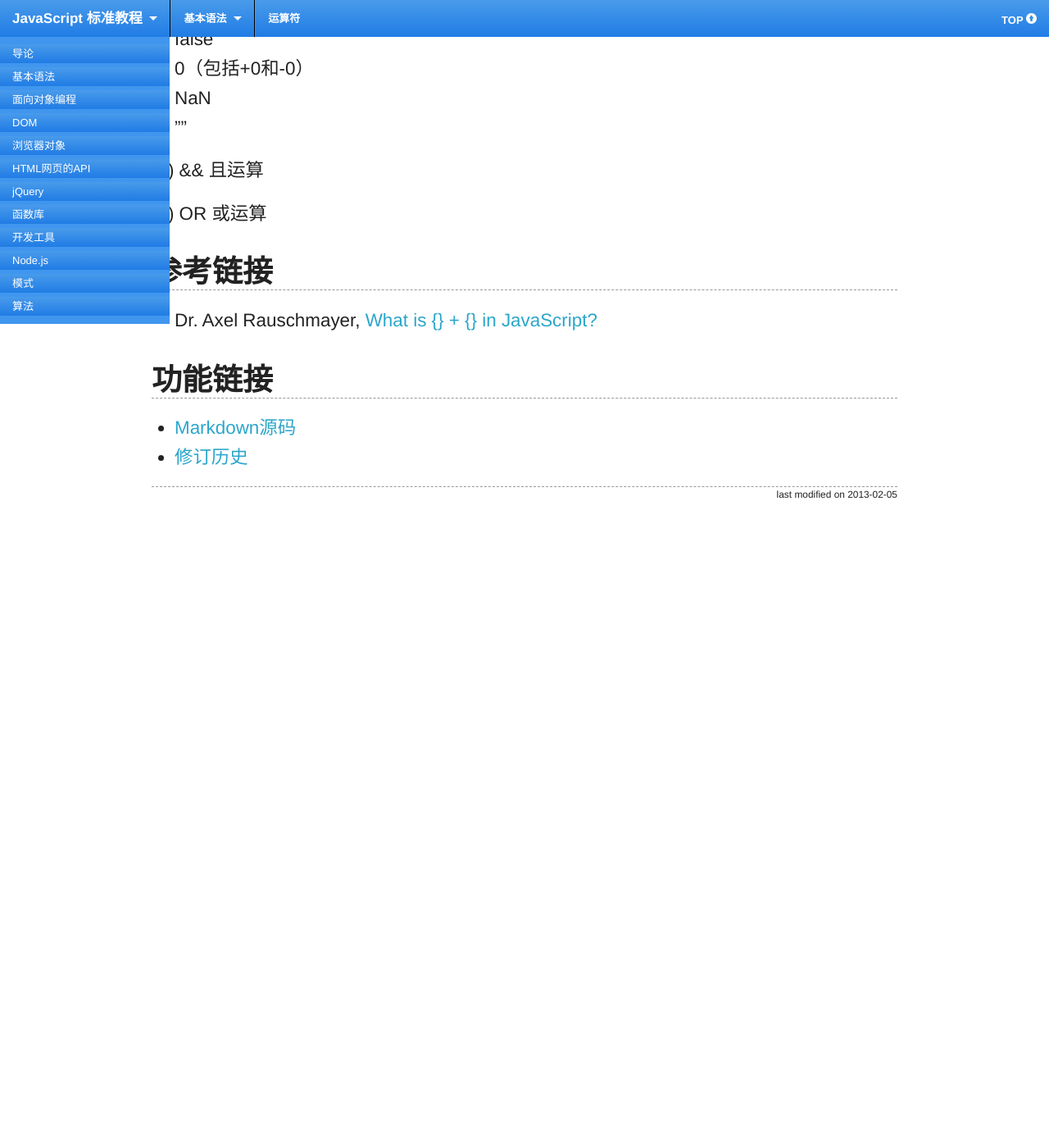
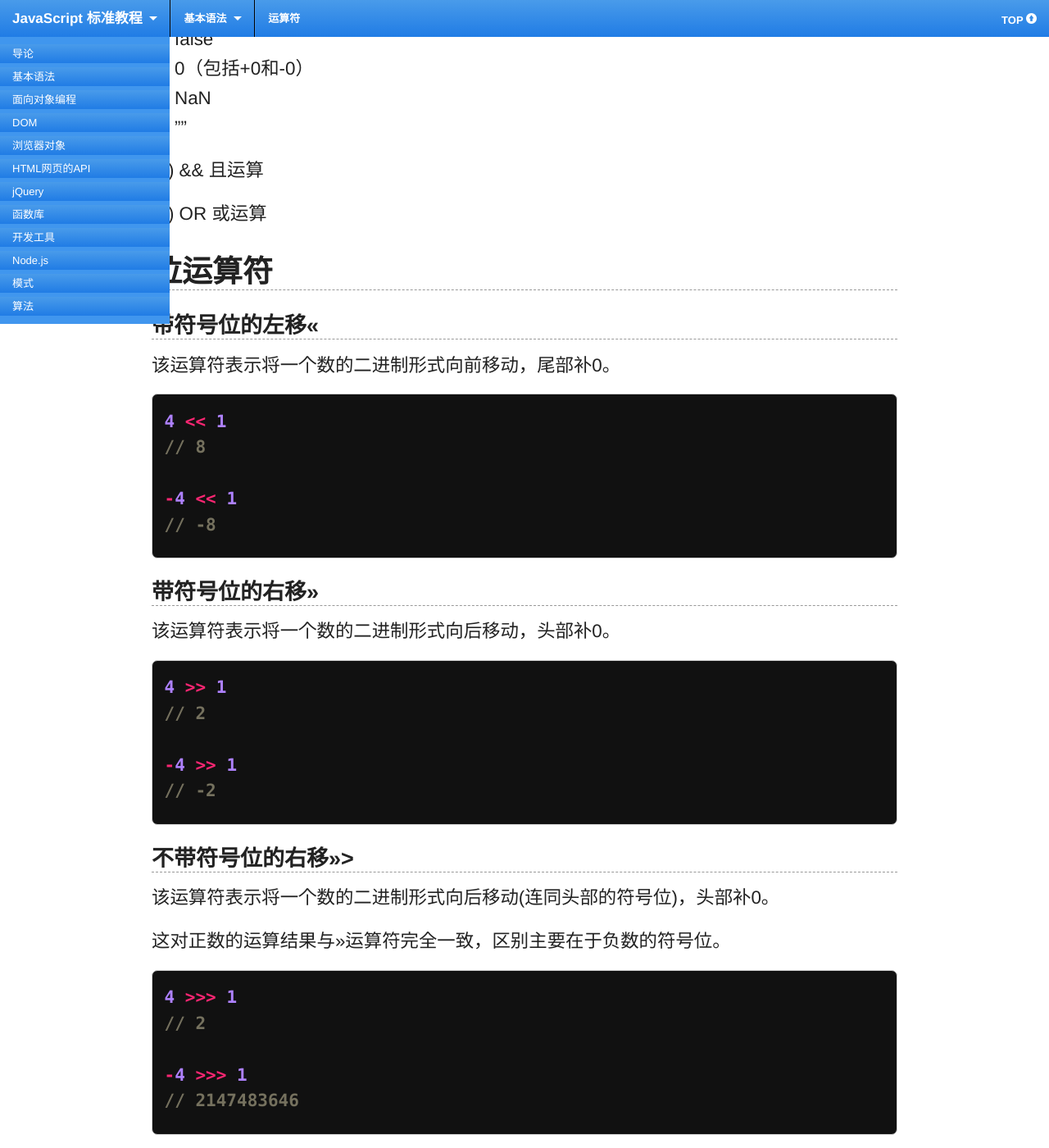
Before and after one commit to ruanyf/jstutorial, a Jekyll site: the page built from grammar/operator.md, in a window 1280 px wide and 1400 px high, scrolled down 8589 px. Shown: the whole window at 82% size. Built offline with Jekyll 4.4.1, drawn with Linux system fonts in a browser that asks for light colours; Markdown is read by kramdown in place of the engine named in the settings; before the commit the page ends 9219 px from its top, so only the background shows below that; some of the changed text lies outside the part shown.

Commit message:
add grammar/number

```diff
--- a/grammar/operator.md
+++ b/grammar/operator.md
@@ -3,7 +3,7 @@ title: 运算符
 layout: page
 category: grammar
 date: 2013-02-04
-modifiedOn: 2013-02-05
+modifiedOn: 2013-02-13
 ---
 
 ## 算术运算符
@@ -333,6 +333,54 @@ v1 === v2
 
 (3) OR 或运算
 
+## 位运算符
+
+### 带符号位的左移<<
+
+该运算符表示将一个数的二进制形式向前移动，尾部补0。
+
+{% highlight javascript %}
+
+4 << 1
+// 8
+
+-4 << 1
+// -8
+
+{% endhighlight %}
+
+### 带符号位的右移>>
+
+该运算符表示将一个数的二进制形式向后移动，头部补0。
+
+{% highlight javascript %}
+
+4 >> 1
+// 2
+
+-4 >> 1
+// -2
+
+{% endhighlight %}
+
+### 不带符号位的右移>>>
+
+该运算符表示将一个数的二进制形式向后移动(连同头部的符号位)，头部补0。
+
+这对正数的运算结果与>>运算符完全一致，区别主要在于负数的符号位。
+
+{% highlight javascript %}
+
+4 >>> 1
+// 2
+
+-4 >>> 1
+// 2147483646
+
+{% endhighlight %}
+
+-4带符号位右移一位，得到2147483646。这主要是因为在JavaScipt内部，-4以10000000000000000000000000000100的32位形式保存，最前面的1表示负值。带符号位右移一位时，这个值变成01000000000000000000000000000010，等于十进制的2147483646。
+
 ## 参考链接
 
 - Dr. Axel Rauschmayer, [What is {} + {} in JavaScript?](http://www.2ality.com/2012/01/object-plus-object.html)
```
Also changed, not shown: grammar/basic.md (+0 -93 lines), grammar/function.md (+2 -2 lines), grammar/math.md (+55 -4 lines), grammar/number.md (added, +200 -0 lines).
